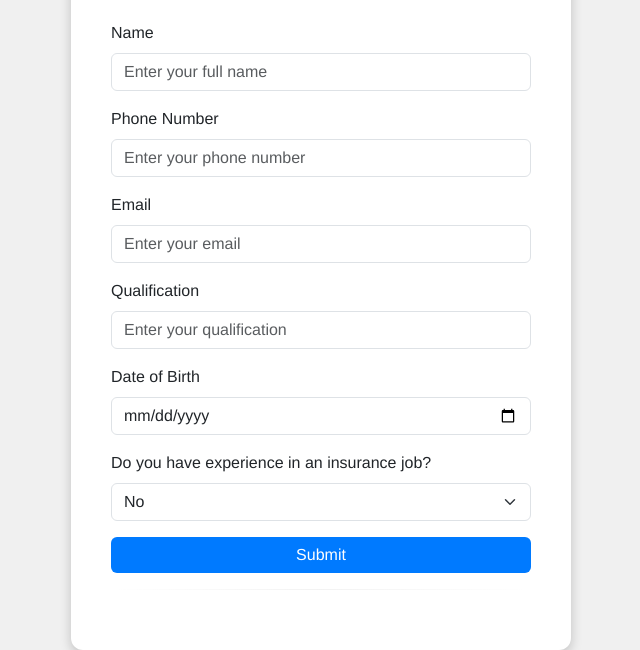
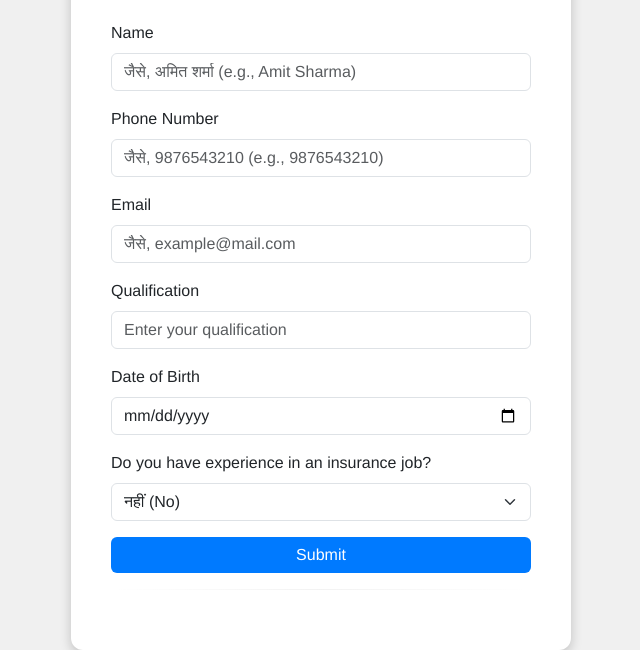
Before and after one commit to rxjpatil/Practice_1, a plain HTML site: page index.html in a window 1280 px wide. Shown: the part 201-851 px from the top of the page, without its empty margins (319-959 px from the left). Drawn offline with nearby package versions, Linux system fonts and the light colour scheme; a web font is replaced by a local one.

Commit message:
Update index.html

```diff
--- a/index.html
+++ b/index.html
@@ -65,19 +65,25 @@
             <!-- Name -->
             <div class="mb-3">
                 <label for="name" class="form-label">Name</label>
-                <input type="text" class="form-control" id="name" placeholder="Enter your full name" required>
+<!--                 <input type="text" class="form-control" id="name" placeholder="Enter your full name" required> -->
+                                <input type="text" class="form-control" id="name" placeholder="जैसे, अमित शर्मा (e.g., Amit Sharma)" required>
+
             </div>
 
             <!-- Phone Number -->
             <div class="mb-3">
                 <label for="phone" class="form-label">Phone Number</label>
-                <input type="tel" class="form-control" id="phone" placeholder="Enter your phone number" required>
+<!--                 <input type="tel" class="form-control" id="phone" placeholder="Enter your phone number" required> -->
+                                <input type="tel" class="form-control" id="phone" placeholder="जैसे, 9876543210 (e.g., 9876543210)" required>
+
             </div>
 
             <!-- Email -->
             <div class="mb-3">
                 <label for="email" class="form-label">Email</label>
-                <input type="email" class="form-control" id="email" placeholder="Enter your email" required>
+<!--                 <input type="email" class="form-control" id="email" placeholder="Enter your email" required> -->
+                                <input type="email" class="form-control" id="email" placeholder="जैसे, example@mail.com" required>
+
             </div>
 
             <!-- Qualification -->
@@ -96,8 +102,8 @@
             <div class="mb-3">
                 <label class="form-label">Do you have experience in an insurance job?</label>
                 <select class="form-select" id="experience" onchange="toggleExperienceDropdown()" required>
-                    <option value="no">No</option>
-                    <option value="yes">Yes</option>
+                    <option value="no">नहीं (No)</option>
+                    <option value="yes">हाँ (Yes)</option>
                 </select>
             </div>
 
@@ -106,7 +112,7 @@
                 <label for="years" class="form-label">Years of Experience</label>
                 <select class="form-select" id="years">
                     <option value="">Select years of experience</option>
-                    <option value="1">1 year</option>
+                    <option value="1">1 वर्ष (1 Year)</option>
                     <option value="2">2 years</option>
                     <option value="3">3 years</option>
                     <option value="4">4 years</option>
```
